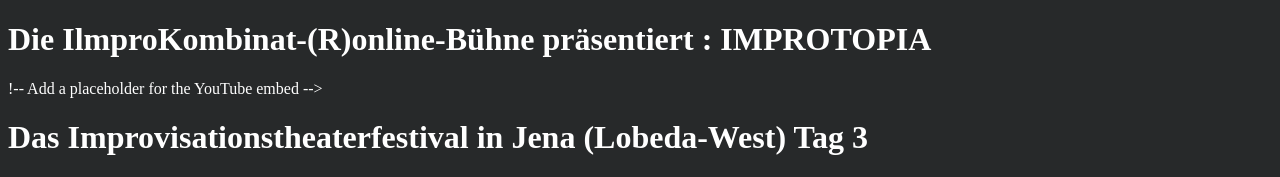
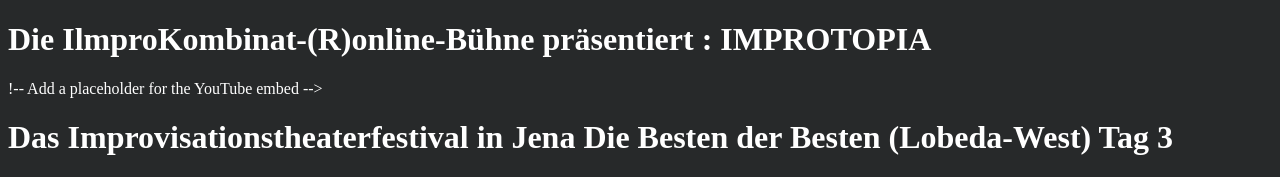
Before and after one commit to schieron/Ilmpro, a plain HTML site: page STAGE/ronroule_youtube.html in a window 1280 px wide. Shown: the top 177 px of the page. Drawn offline with Linux system fonts and the light colour scheme.

Commit message:
Update ronroule_youtube.html

```diff
--- a/STAGE/ronroule_youtube.html
+++ b/STAGE/ronroule_youtube.html
@@ -12,7 +12,7 @@
 !-- Add a placeholder for the YouTube embed -->
 <div id="YouTube-embed">
   <body>
-    <h1>Das Improvisationstheaterfestival in Jena (Lobeda-West) Tag 3</h1>
+    <h1>Das Improvisationstheaterfestival in Jena  Die Besten der Besten (Lobeda-West) Tag 3</h1>
 	  <div>
       <small>Für den Inhalt ist der Streamende verantwortlich.</small>
     </div>
```
